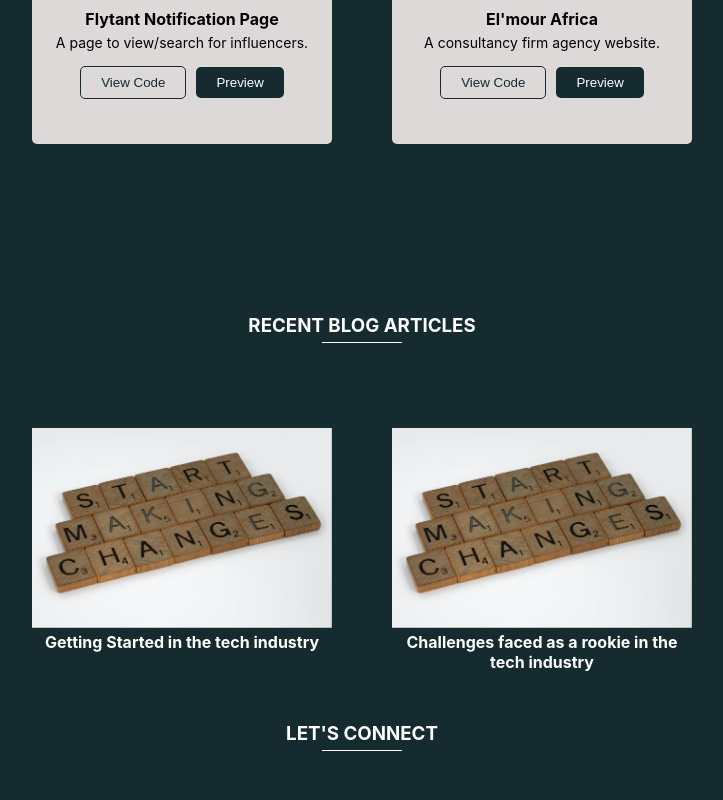
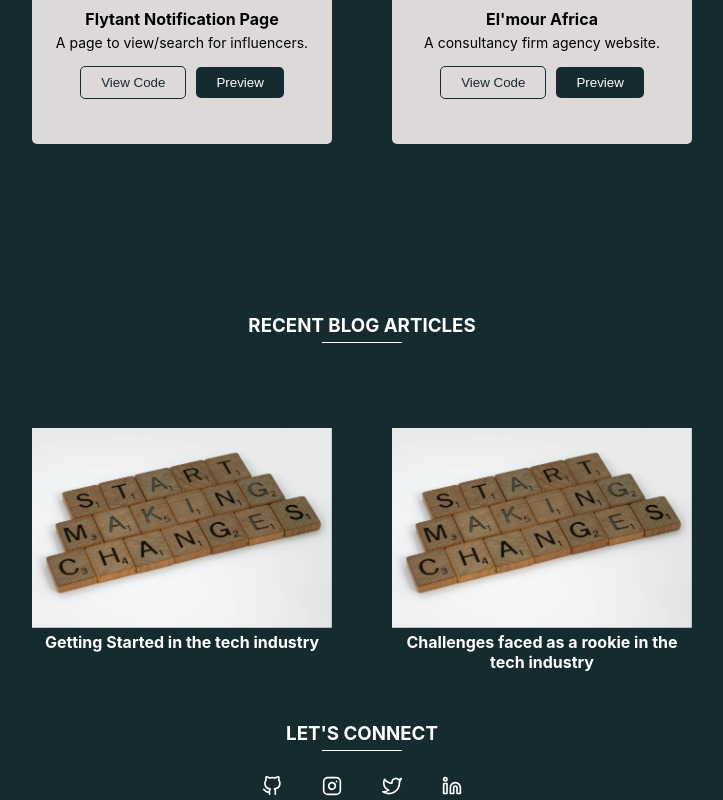
Before and after one commit to mishael1-d/Portfolio, a React (Create React App) app: page / in a window 1280 px wide. Shown: the part 2396-3196 px from the top of the page, without its empty margins (278-1001 px from the left). Before the commit the page ends 3172 px from the top, so only its background shows below. Built offline with nearby package versions, Linux system fonts and the light colour scheme.

Commit message:
added svg icons

```diff
--- a/src/components/Contact/Contact.css
+++ b/src/components/Contact/Contact.css
@@ -3,7 +3,25 @@
   top: 150px;
   flex-direction: column;
 }
-
+.social-media-links-container {
+  display: flex;
+  color: #fff;
+}
+.social-media-links-container li {
+  list-style: none;
+  cursor: pointer;
+  margin: 0 20px;
+}
+.social-media-links-container li:hover {
+  transform: scale(1.1);
+}
+svg {
+  width: 20px;
+  height: 20px;
+}
+svg .feather {
+  fill: none;
+}
 @media screen and (max-width: 960px) {
   .contact-section .container {
     top: 50px;
--- a/src/components/Contact/Contact.js
+++ b/src/components/Contact/Contact.js
@@ -9,11 +9,78 @@
           <h3 className="section-text__title">Let's Connect</h3>
           <div className="divider" />
         </div>
-        <div className="social-media links-container"></div>
+        <ul className="social-media-links-container">
+          <li className="sm-icons github">
+            <svg
+              xmlns="http://www.w3.org/2000/svg"
+              role="img"
+              viewBox="0 0 24 24"
+              fill="none"
+              stroke="currentColor"
+              stroke-width="2"
+              stroke-linecap="round"
+              stroke-linejoin="round"
+              class="feather feather-github"
+            >
+              <title>GitHub</title>
+              <path d="M9 19c-5 1.5-5-2.5-7-3m14 6v-3.87a3.37 3.37 0 0 0-.94-2.61c3.14-.35 6.44-1.54 6.44-7A5.44 5.44 0 0 0 20 4.77 5.07 5.07 0 0 0 19.91 1S18.73.65 16 2.48a13.38 13.38 0 0 0-7 0C6.27.65 5.09 1 5.09 1A5.07 5.07 0 0 0 5 4.77a5.44 5.44 0 0 0-1.5 3.78c0 5.42 3.3 6.61 6.44 7A3.37 3.37 0 0 0 9 18.13V22"></path>
+            </svg>
+          </li>
+          <li className="sm-icons ig">
+            <svg
+              xmlns="http://www.w3.org/2000/svg"
+              role="img"
+              viewBox="0 0 24 24"
+              fill="none"
+              stroke="currentColor"
+              stroke-width="2"
+              stroke-linecap="round"
+              stroke-linejoin="round"
+              class="feather feather-instagram"
+            >
+              <title>Instagram</title>
+              <rect x="2" y="2" width="20" height="20" rx="5" ry="5"></rect>
+              <path d="M16 11.37A4 4 0 1 1 12.63 8 4 4 0 0 1 16 11.37z"></path>
+              <line x1="17.5" y1="6.5" x2="17.51" y2="6.5"></line>
+            </svg>
+          </li>
+          <li className="sm-icons twitter">
+            <svg
+              xmlns="http://www.w3.org/2000/svg"
+              role="img"
+              viewBox="0 0 24 24"
+              fill="none"
+              stroke="currentColor"
+              stroke-width="2"
+              stroke-linecap="round"
+              stroke-linejoin="round"
+              class="feather feather-twitter"
+            >
+              <title>Twitter</title>
+              <path d="M23 3a10.9 10.9 0 0 1-3.14 1.53 4.48 4.48 0 0 0-7.86 3v1A10.66 10.66 0 0 1 3 4s-4 9 5 13a11.64 11.64 0 0 1-7 2c9 5 20 0 20-11.5a4.5 4.5 0 0 0-.08-.83A7.72 7.72 0 0 0 23 3z"></path>
+            </svg>
+          </li>
+          <li className="sm-icons linkedin">
+            <svg
+              xmlns="http://www.w3.org/2000/svg"
+              role="img"
+              viewBox="0 0 24 24"
+              fill="none"
+              stroke="currentColor"
+              stroke-width="2"
+              stroke-linecap="round"
+              stroke-linejoin="round"
+              class="feather feather-linkedin"
+            >
+              <title>LinkedIn</title>
+              <path d="M16 8a6 6 0 0 1 6 6v7h-4v-7a2 2 0 0 0-2-2 2 2 0 0 0-2 2v7h-4v-7a6 6 0 0 1 6-6z"></path>
+              <rect x="2" y="9" width="4" height="12"></rect>
+              <circle cx="4" cy="4" r="2"></circle>
+            </svg>
+          </li>
+        </ul>
         <div className="form-container">
-          <form>
-
-          </form>
+          <form></form>
         </div>
       </div>
     </div>
```
Lines whose indentation alone changed are shown as unchanged.
